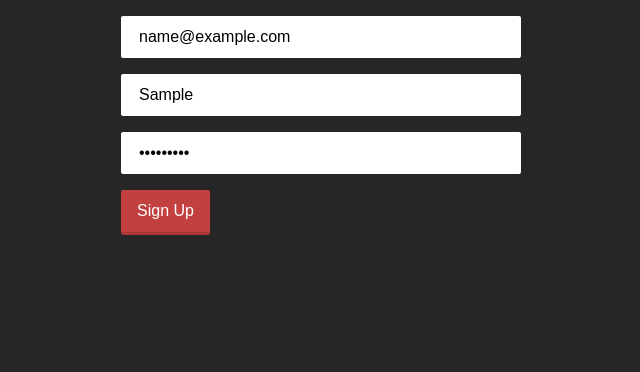
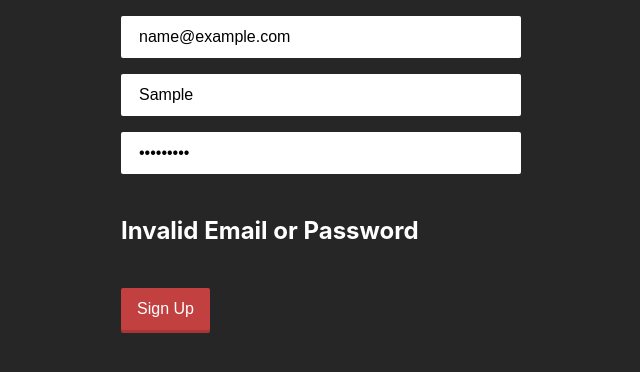
Before and after one commit to yadleo/codesling.io-ui, a React app in the folder client/: page /signup in a window 1280 px wide. Both pictures are taken after typing "name@example.com", "Sample", "Sample123" into the empty fields and a click on the button "Sign Up". Shown: the top 372 px of the page, without its empty margins (319-959 px from the left). Built offline with nearby package versions, Linux system fonts and the light colour scheme; no server answers.

Commit message:
added an error message when an invalid email or password was used

```diff
--- a/client/src/components/Auth/Signup.jsx
+++ b/client/src/components/Auth/Signup.jsx
@@ -13,7 +13,8 @@ export default class Signup extends Component {
     this.state = {
       email: '',
       password: '',
-      username: ''
+      username: '',
+      error: false,
     }
   }
 
@@ -27,9 +28,14 @@ export default class Signup extends Component {
     }
     try {
       const data = await axios.post(`http://localhost:3396/api/auth/signup`, body);
+      console.log(data);
       data ? this.props.history.push('/login') : this.props.history.push('/auth');
     } catch (err) {
-      throw new Error(err);
+      this.setState({
+        error: true,
+      })
+      // throw new Error(err);
+
     }
   }
 
@@ -60,6 +66,11 @@ export default class Signup extends Component {
             placeholder={'enter your password'}
             onChange={this.handleInputChange}
             />
+          {this.state.error ?
+            (<div><h5>Invalid Email or Password</h5></div>)
+            :
+            (<div />)
+          }
           <Button
             backgroundColor="red"
             color="white"
```
